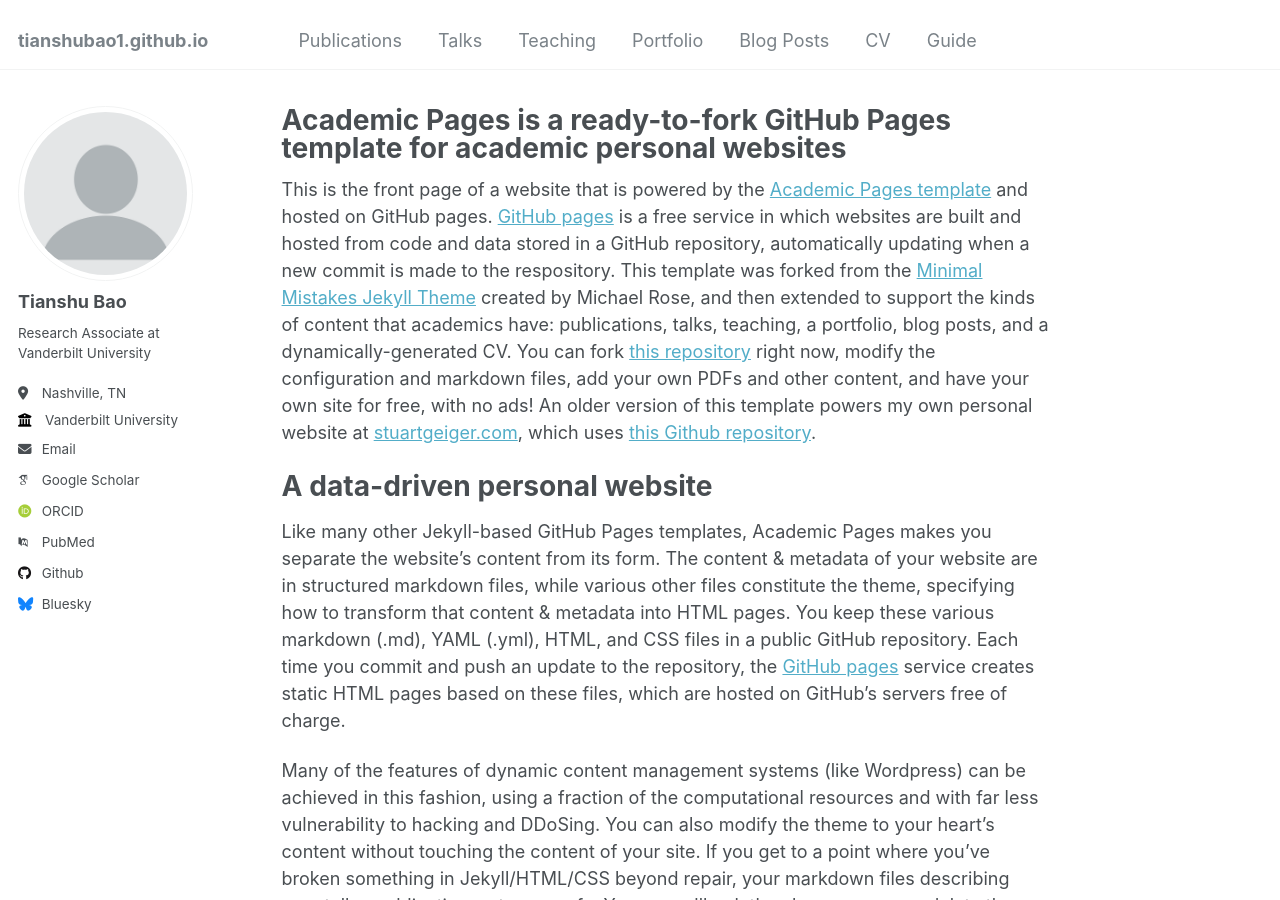
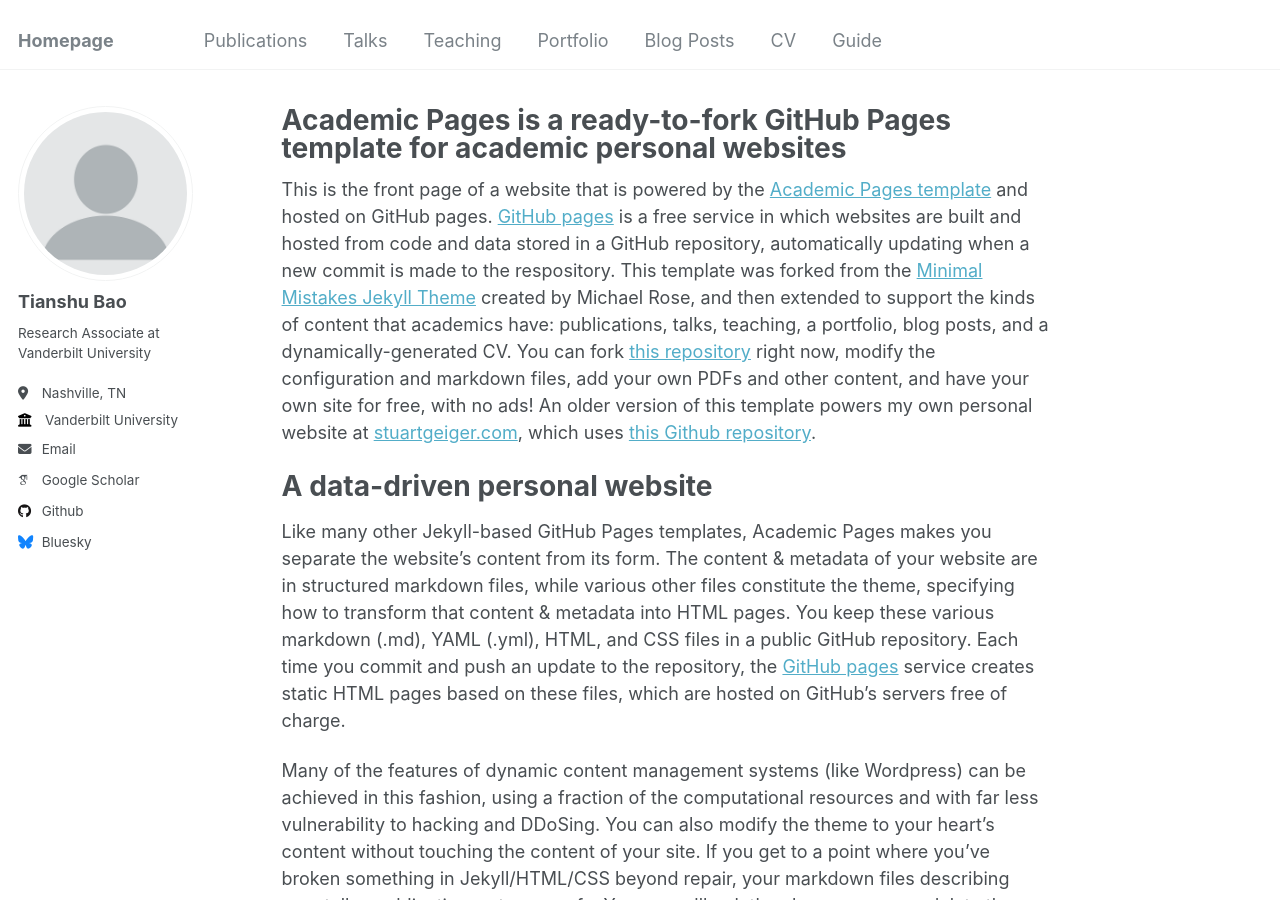
Before and after one commit to tianshubao1/tianshubao1.github.io, a Jekyll site: the page built from _pages/about.md, in a window 1280 px wide and 900 px high. Built offline with Jekyll 4.4.1, drawn with Linux system fonts in a browser that asks for light colours; some web fonts are replaced; part of the change alters nothing that is shown.

Commit message:
Update _config.yml

```diff
--- a/_config.yml
+++ b/_config.yml
@@ -8,7 +8,7 @@
 
 # Basic Site Settings
 locale                   : "en-US"
-#title                    : "Tianshu Bao"
+title                    : "Homepage"
 title_separator          : "-"
 name                     : &name "Your Name"
 description              : &description "personal description"
@@ -28,16 +28,16 @@ author:
   location         : "Nashville, TN"
   employer         : "Vanderbilt University"
   uri              : # URL
-  email            : "none@example.org"
+  email            : "tianshubao11@gmail.com"
 
   # Academic websites
   arxiv            : # URL - Update with the correct link to your profile
-  googlescholar    : "https://scholar.google.com/citations?user=PS_CX0AAAAAJ"
-  impactstory      : # URL
-  orcid            : "http://orcid.org/yourorcidurl"
-  semantic         : # URL
-  pubmed           : "https://www.ncbi.nlm.nih.gov/pubmed/?term=john+snow"
-  researchgate     : # URL
+  googlescholar    : "https://scholar.google.com/citations?user=Bf203cIAAAAJ&hl=zh-CN"
+  #impactstory      : # URL
+  #orcid            : "http://orcid.org/yourorcidurl"
+  #semantic         : # URL
+  #pubmed           : "https://www.ncbi.nlm.nih.gov/pubmed/?term=john+snow"
+  #researchgate     : # URL
 
   # Repositories and software development
   bitbucket        : # Username - Update with your username on the site
```
